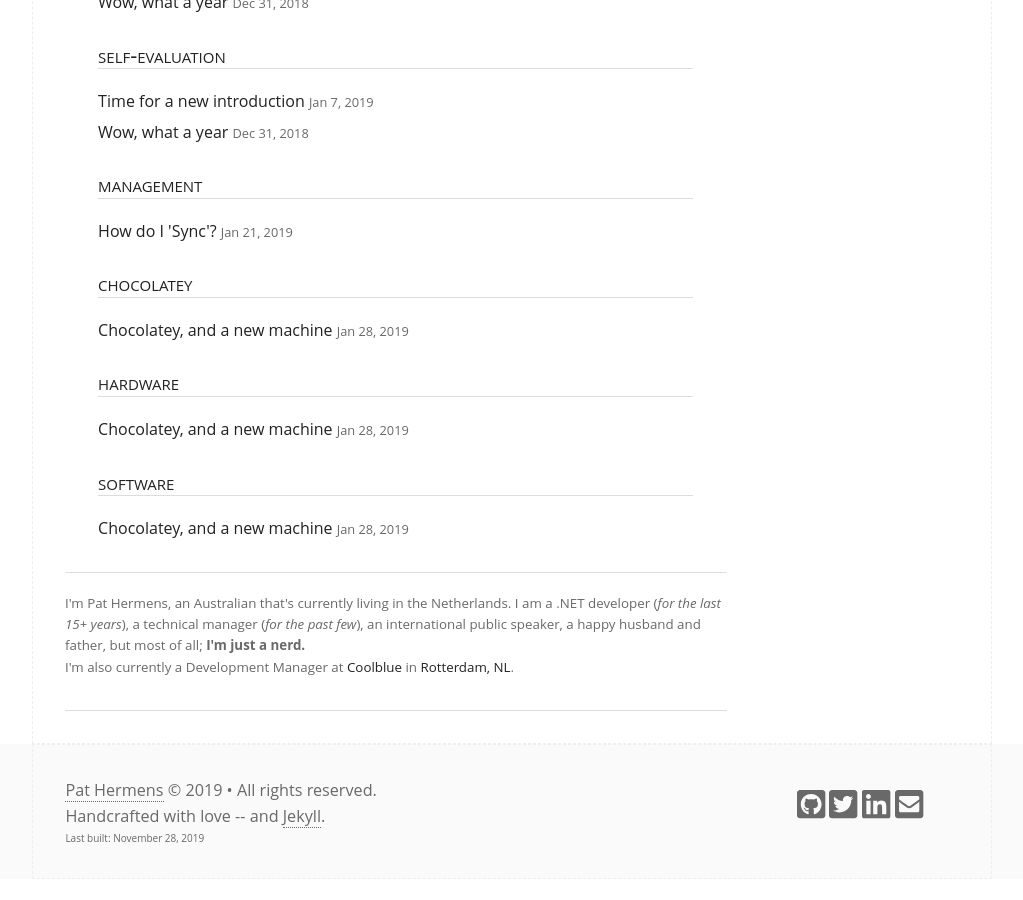
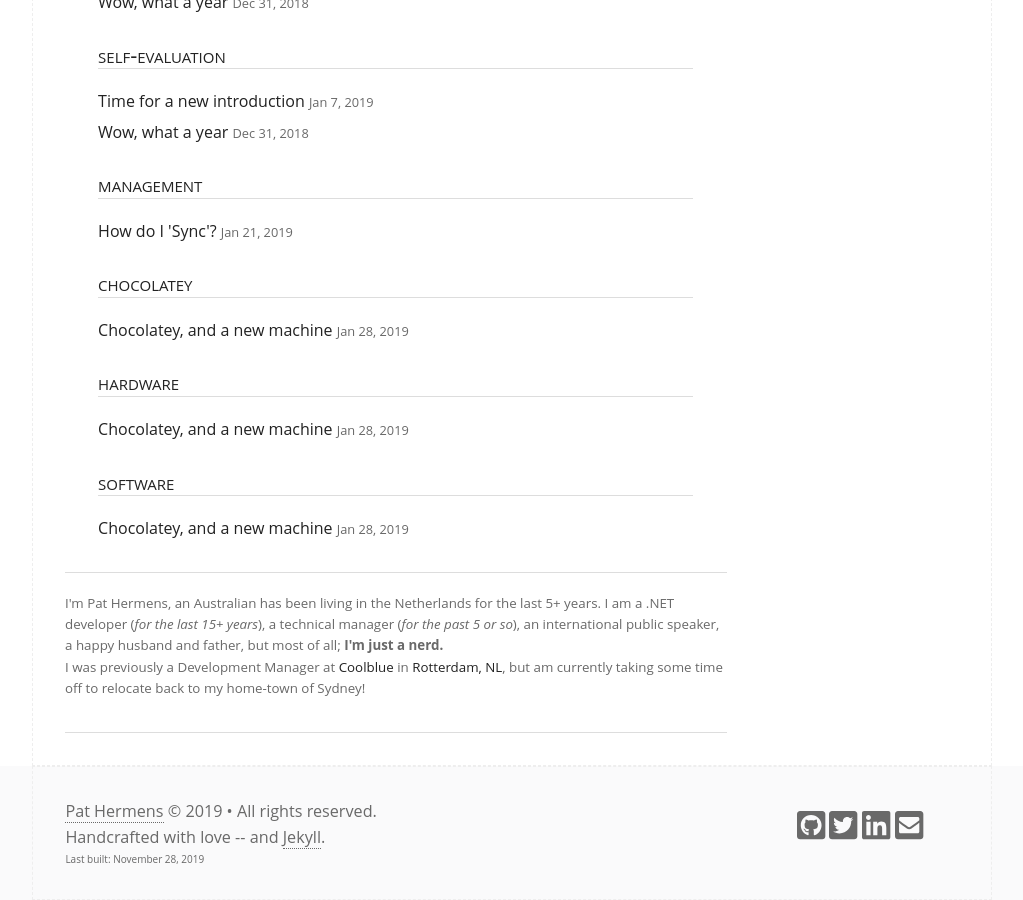
Before and after one commit to PHeonix25/PHeonix25.github.io, a Jekyll site: the page built from archive.html, in a window 1280 px wide and 900 px high, scrolled down 2097 px. Shown: the whole window, without its empty margins (128-1151 px from the left). Built offline with Jekyll 4.4.1, drawn with Linux system fonts in a browser that asks for light colours; before the commit the page ends 2976 px from its top, so only the background shows below that.

Commit message:
Updating Author information

```diff
--- a/_includes/author.html
+++ b/_includes/author.html
@@ -3,11 +3,14 @@
 	<div id="pat" class="authorinfo box">
 		<p class="byline">Author | <a href="/about" rel="author"><span itemprop="name">Pat Hermens</span></a></p>
 		<p class="bio">
-			I'm Pat Hermens, an Australian that's currently living in the Netherlands. I am a .NET developer (<em>for the last 15+ years</em>), a technical manager (<em>for the past few</em>), an international public speaker, a happy husband and father, but most of all; <strong>I'm just a nerd.</strong><br />
-			I'm also currently a <span itemprop="jobTitle">Development Manager</span> at
+			I'm Pat Hermens, an Australian has been living in the Netherlands for the last 5+ years.
+			I am a .NET developer (<em>for the last 15+ years</em>), a technical manager (<em>for the past 5 or so</em>),
+			an international public speaker, a happy husband and father, but most of all; <strong>I'm just a nerd.</strong><br />
+			I was previously a <span itemprop="jobTitle">Development Manager</span> at
 			<a href="https://coolblue.nl"><span itemprop="worksFor" itemscope itemtype="http://schema.org/Organization">Coolblue</span></a>
-			in <span itemprop="address" itemscope itemtype="http://schema.org/PostalAddress"><a href="https://www.google.nl/maps/place/Weena+664,+3012+Rotterdam/"><span itemprop="addressRegion">Rotterdam, NL</span></a></span>.
-			<meta itemprop="homeLocation" content="Rotterdam, NL">
+			in <span itemprop="address" itemscope itemtype="http://schema.org/PostalAddress"><a href="https://www.google.nl/maps/place/Weena+664,+3012+Rotterdam/"><span itemprop="addressRegion">Rotterdam, NL</span></a></span>,
+			but am currently taking some time off to relocate back to my home-town of Sydney!
+			<meta itemprop="homeLocation" content="Sydney, AU">
 			<meta itemprop="sameAs" content="https://github.com/{{ site.github_username }}">
 			<meta itemprop="sameAs" content="https://twitter.com/{{ site.twitter_username }}">
 			<meta itemprop="sameAs" content="https://linkedin.com/in/{{ site.linkedin_username }}">
```
